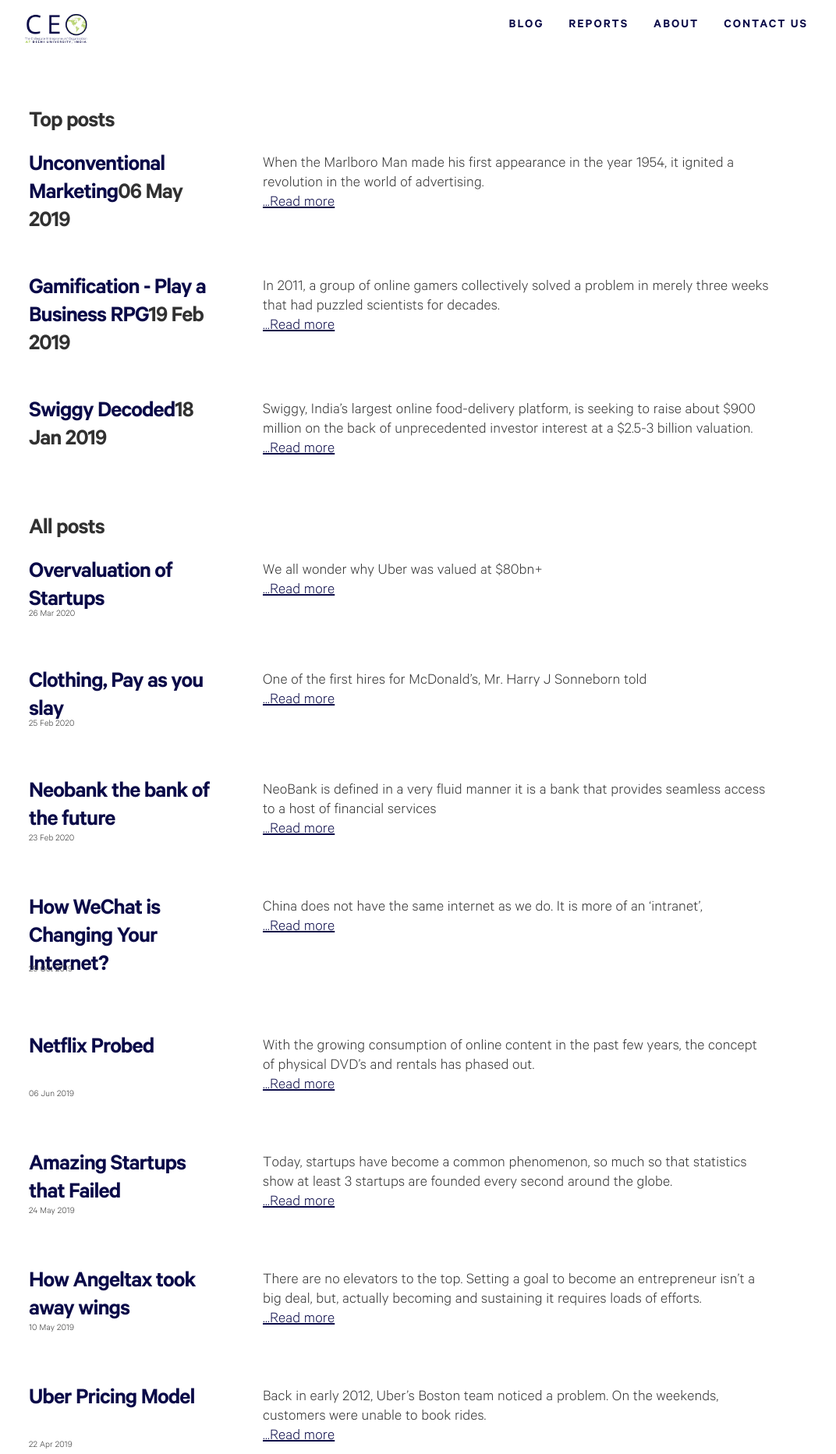
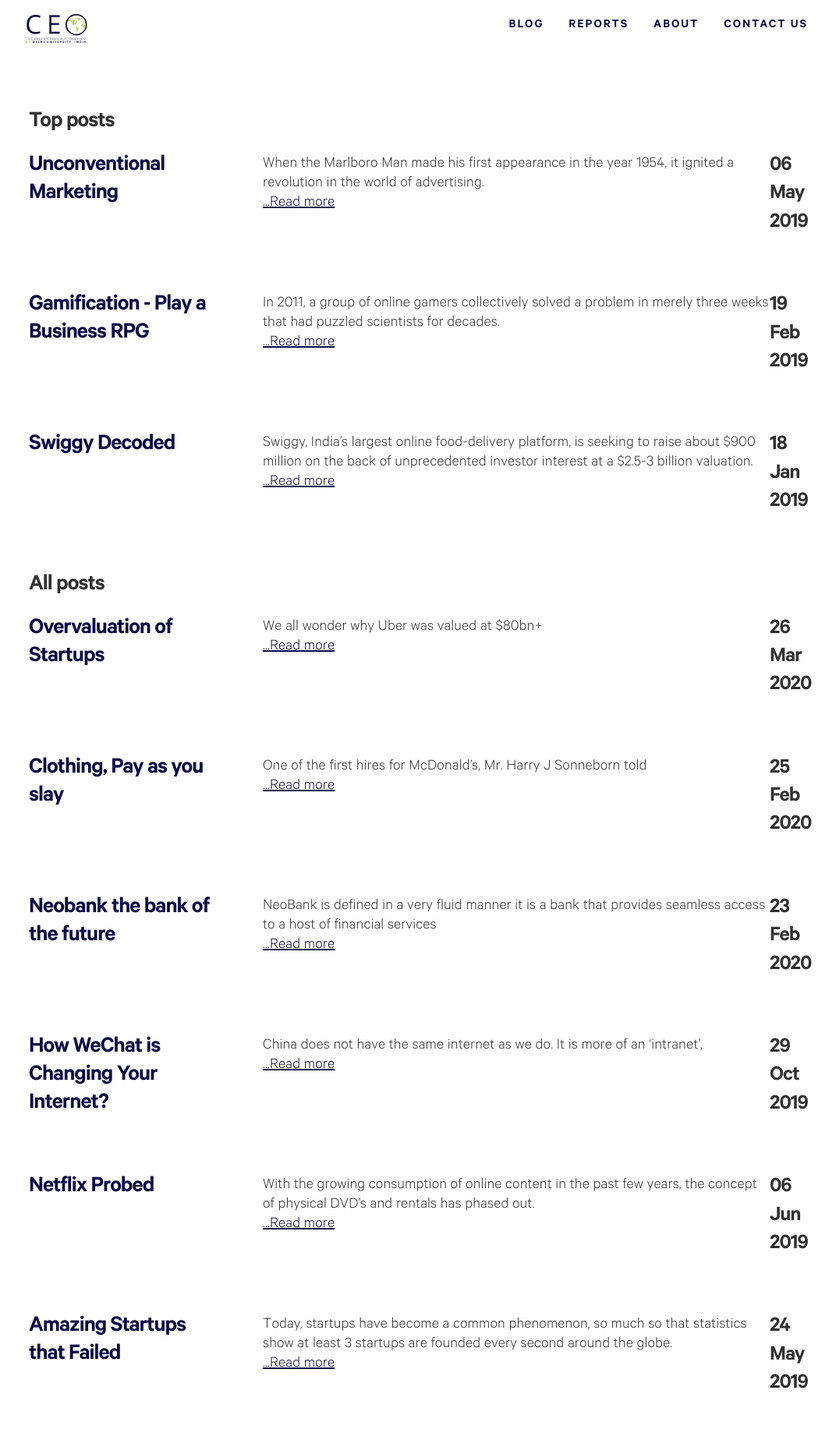
Before and after one commit to shivanshmehendiratta/ceodu.github.io, a Jekyll site: the page built from blog.md, in a window 1280 px wide. Shown: the top 1865 px of the page at 78% size, without its empty margins (103-1175 px from the left). Built offline with Jekyll 4.4.1, drawn with Linux system fonts in a browser that asks for light colours; some web fonts are replaced.

Commit message:
Update blog.md

```diff
--- a/blog.md
+++ b/blog.md
@@ -11,7 +11,7 @@
   <div class="posts post-web" >
 
 
-    <h1 class="post-title post-title-web" style="margin-bottom: 0rem;"><a href="{{ post.url }}">{{ post.title }}</a>{{ post.date | date_to_string }}</h1>
+    <h1 class="post-title post-title-web" style="margin-bottom: 0rem;"><a href="{{ post.url }}">{{ post.title }}</a></h1><br><h3>{{ post.date | date_to_string }}</h3>
     {% if post.description %}<p class="post-description post-description-web">{{ post.description }}<br><a href="{{ post.url }}"><u>...Read more</u></a></p>{% endif %}
 
   </div>
@@ -29,7 +29,7 @@
 
 
 
-    <h1 class="post-title post-title-web" style="margin-bottom: 0rem;"><a href="{{ post.url }}">{{ post.title }}</a></h1><div class="post-title-date-web">{{ post.date | date_to_string }}</div>
+    <h1 class="post-title post-title-web" style="margin-bottom: 0rem;"><a href="{{ post.url }}">{{ post.title }}</a></h1><br><h3>{{ post.date | date_to_string }}</h3>
     {% if post.description %}<p class="post-description post-description-web">{{ post.description }}<br><a href="{{ post.url }}"><u>...Read more</u></a></p>{% endif %}
 
 
```
